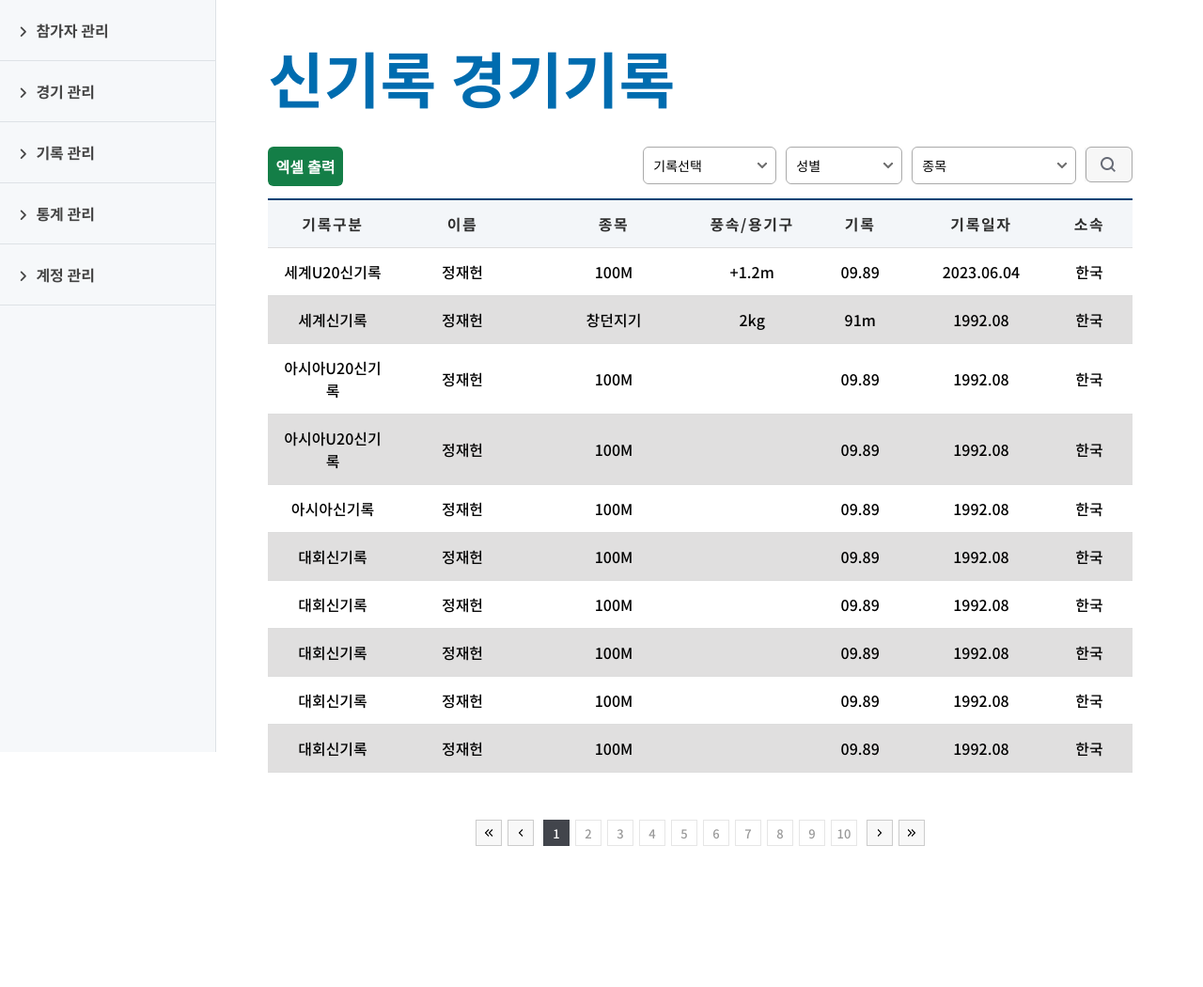
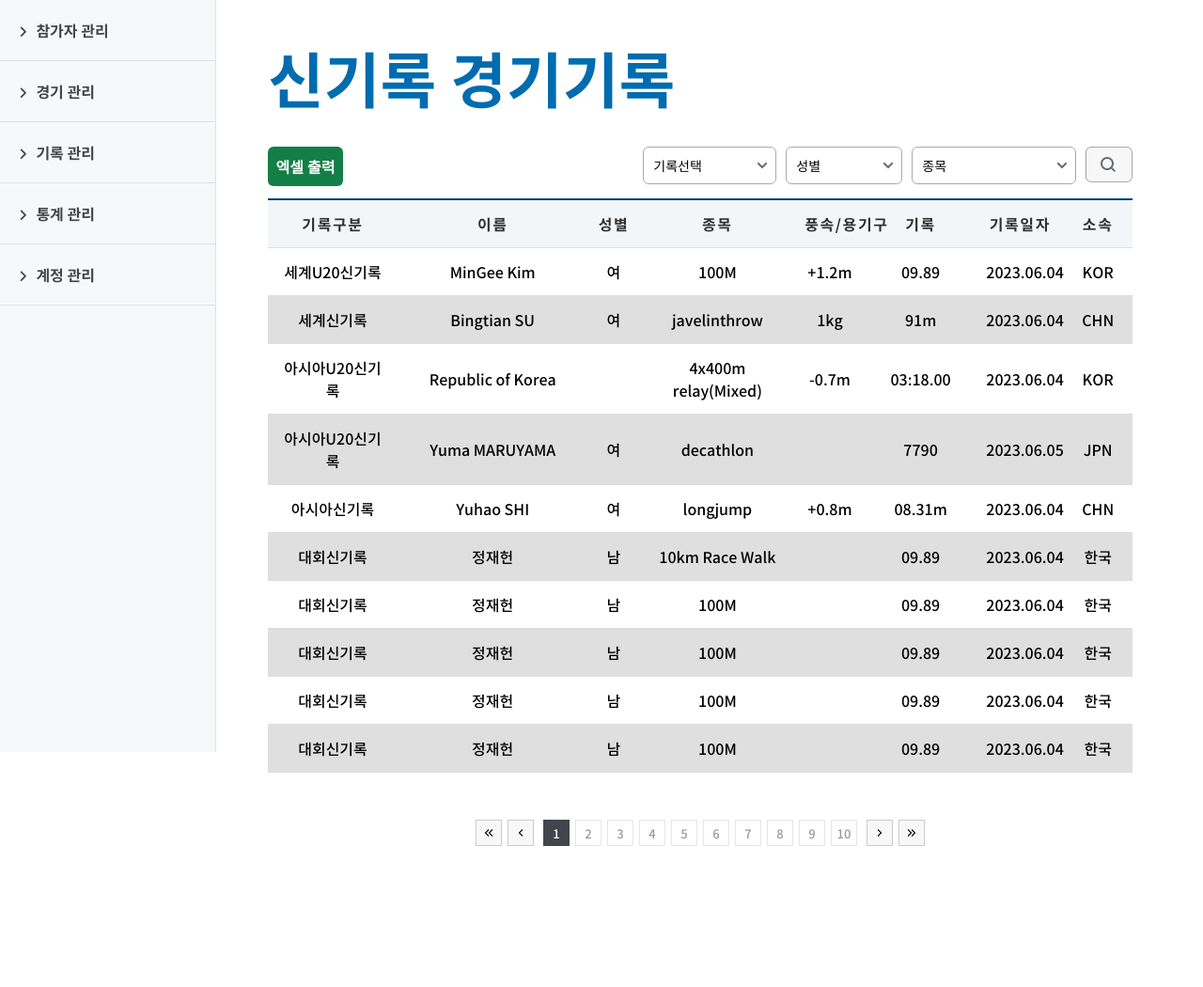
Before and after one commit to hwang-won/U20_php, a PHP site: page /newRecordListing.php in a window 1280 px wide. Shown: the part 60-1110 px from the top of the page at 94% size. Run offline with PHP 8.4, Linux system fonts and the light colour scheme; some libraries are stand-ins or nearby versions.

Commit message:
feat: 테이블에 성별 추가

```diff
--- a/newRecordListing.php
+++ b/newRecordListing.php
@@ -51,7 +51,7 @@
                         </select>
                     </div>
                     <div class="select_box mr10">
-                        <select class="d_select" id="sport"title="구분" style="width: 172.667px;">
+                        <select class="d_select" id="sport" title="구분" style="width: 172.667px;">
                             <option value="" hidden>종목</option>
                             <option value="" disabled>단거리달리기</option>
                             <option value="1">100M</option>
@@ -98,113 +98,125 @@
                 <table width="100%" cellspacing="0" cellpadding="0" class="table table-hover team_table">
                     <colgroup>
                         <col style="width:15%;">
-                        <col style="width:15%;">
-                        <col style="width:20%;">
-                        <col style="width:12%;">
+                        <col style="width:22%;">
+                        <col style="width:6%;">
+                        <col style="width:18%;">
+                        <col style="width:8%;">
                         <col style="width:13%;">
-                        <col style="width:15%;">
                         <col style="width:10%;">
+                        <col style="width:8%;">
                     </colgroup>
                     <thead>
                         <tr>
                             <th onclick="sortTable(0)">기록구분</th>
                             <th onclick="sortTable(1)">이름</th>
-                            <th onclick="sortTable(2)">종목</th>
-                            <th onclick="sortTable(3)">풍속/용기구</th>
-                            <th onclick="sortTable(4)">기록</th>
-                            <th onclick="sortTable(5)">기록일자</th>
-                            <th onclick="sortTable(6)">소속</th>
+                            <th onclick="sortTable(2)">성별</th>
+                            <th onclick="sortTable(3)">종목</th>
+                            <th onclick="sortTable(4)">풍속/용기구</th>
+                            <th onclick="sortTable(5)">기록</th>
+                            <th onclick="sortTable(6)">기록일자</th>
+                            <th onclick="sortTable(7)">소속</th>
                         </tr>
                     </thead>
                     <tbody>
                         <tr>
                             <td>세계U20신기록</td>
-                            <td>정재헌</td>
+                            <td>MinGee Kim</td>
+                            <td>여</td>
                             <td>100M</td>
                             <td>+1.2m</td>
+                            <td>09.89</td>
+                            <td>2023.06.04</td>
+                            <td>KOR</td>
+                        </tr>
+                        <tr>
+                            <td>세계신기록</td>
+                            <td>Bingtian SU</td>
+                            <td>여</td>
+                            <td>javelinthrow</td>
+                            <td>1kg</td>
+                            <td>91m</td>
+                            <td>2023.06.04</td>
+                            <td>CHN</td>
+                        </tr>
+                        <tr>
+                            <td>아시아U20신기록</td>
+                            <td>Republic of Korea</td>
+                            <td></td>
+                            <td>4x400m relay(Mixed)</td>
+                            <td>-0.7m</td>
+                            <td>03:18.00</td>
+                            <td>2023.06.04</td>
+                            <td>KOR</td>
+                        </tr>
+                        <tr>
+                            <td>아시아U20신기록</td>
+                            <td>Yuma MARUYAMA</td>
+                            <td>여</td>
+                            <td>decathlon</td>
+                            <td></td>
+                            <td>7790</td>
+                            <td>2023.06.05</td>
+                            <td>JPN</td>
+                        </tr>
+                        <tr>
+                            <td>아시아신기록</td>
+                            <td>Yuhao SHI</td>
+                            <td>여</td>
+                            <td>longjump</td>
+                            <td>+0.8m</td>
+                            <td>08.31m</td>
+                            <td>2023.06.04</td>
+                            <td>CHN</td>
+                        </tr>
+                        <tr>
+                            <td>대회신기록</td>
+                            <td>정재헌</td>
+                            <td>남</td>
+                            <td>10km Race Walk</td>
+                            <td></td>
                             <td>09.89</td>
                             <td>2023.06.04</td>
                             <td>한국</td>
                         </tr>
                         <tr>
-                            <td>세계신기록</td>
+                            <td>대회신기록</td>
                             <td>정재헌</td>
-                            <td>창던지기</td>
-                            <td>2kg</td>
-                            <td>91m</td>
-                            <td>1992.08</td>
-                            <td>한국</td>
-                        </tr>
-                        <tr>
-                            <td>아시아U20신기록</td>
-                            <td>정재헌</td>
+                            <td>남</td>
                             <td>100M</td>
                             <td></td>
                             <td>09.89</td>
-                            <td>1992.08</td>
-                            <td>한국</td>
-                        </tr>
-                        <tr>
-                            <td>아시아U20신기록</td>
-                            <td>정재헌</td>
-                            <td>100M</td>
-                            <td></td>
-                            <td>09.89</td>
-                            <td>1992.08</td>
-                            <td>한국</td>
-                        </tr>
-                        <tr>
-                            <td>아시아신기록</td>
-                            <td>정재헌</td>
-                            <td>100M</td>
-                            <td></td>
-                            <td>09.89</td>
-                            <td>1992.08</td>
+                            <td>2023.06.04</td>
                             <td>한국</td>
                         </tr>
                         <tr>
                             <td>대회신기록</td>
                             <td>정재헌</td>
+                            <td>남</td>
                             <td>100M</td>
                             <td></td>
                             <td>09.89</td>
-                            <td>1992.08</td>
+                            <td>2023.06.04</td>
                             <td>한국</td>
                         </tr>
                         <tr>
                             <td>대회신기록</td>
                             <td>정재헌</td>
+                            <td>남</td>
                             <td>100M</td>
                             <td></td>
                             <td>09.89</td>
-                            <td>1992.08</td>
+                            <td>2023.06.04</td>
                             <td>한국</td>
                         </tr>
                         <tr>
                             <td>대회신기록</td>
                             <td>정재헌</td>
+                            <td>남</td>
                             <td>100M</td>
                             <td></td>
                             <td>09.89</td>
-                            <td>1992.08</td>
-                            <td>한국</td>
-                        </tr>
-                        <tr>
-                            <td>대회신기록</td>
-                            <td>정재헌</td>
-                            <td>100M</td>
-                            <td></td>
-                            <td>09.89</td>
-                            <td>1992.08</td>
-                            <td>한국</td>
-                        </tr>
-                        <tr>
-                            <td>대회신기록</td>
-                            <td>정재헌</td>
-                            <td>100M</td>
-                            <td></td>
-                            <td>09.89</td>
-                            <td>1992.08</td>
+                            <td>2023.06.04</td>
                             <td>한국</td>
                         </tr>
                     </tbody>
```
